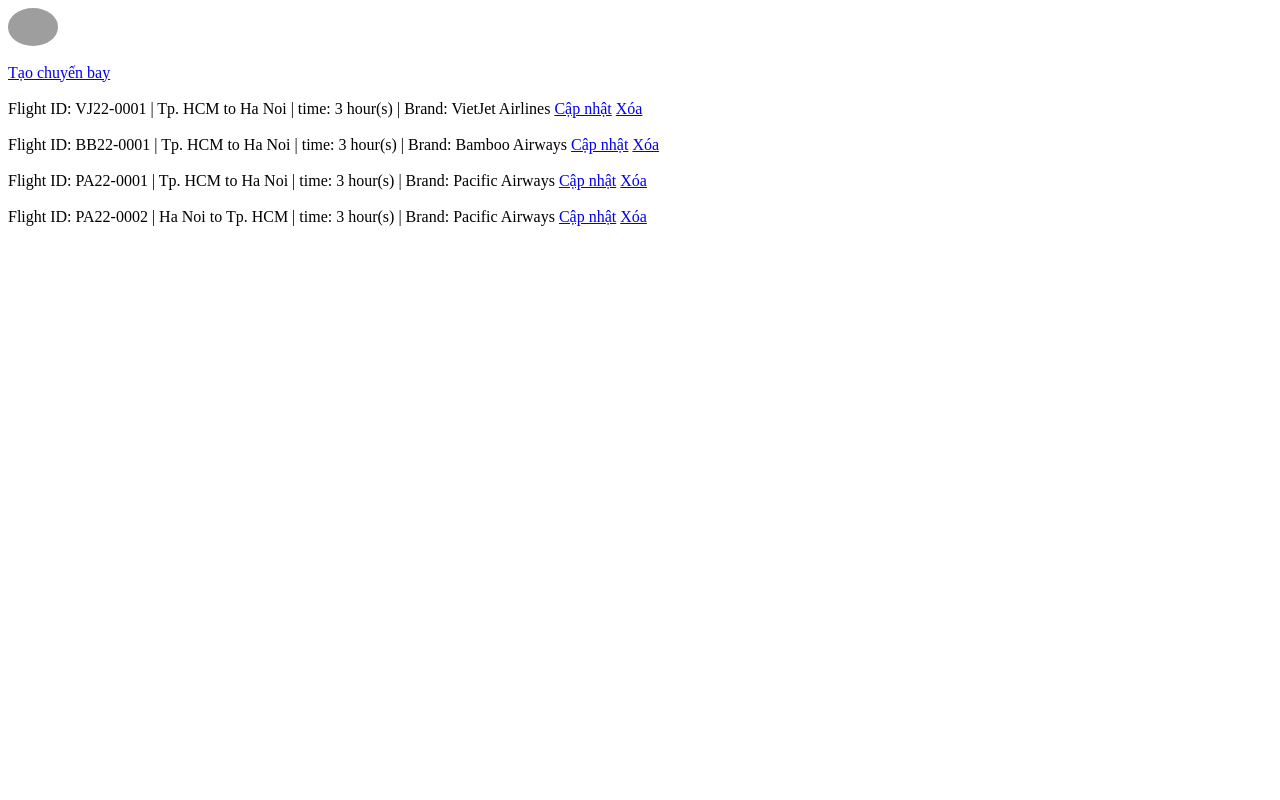
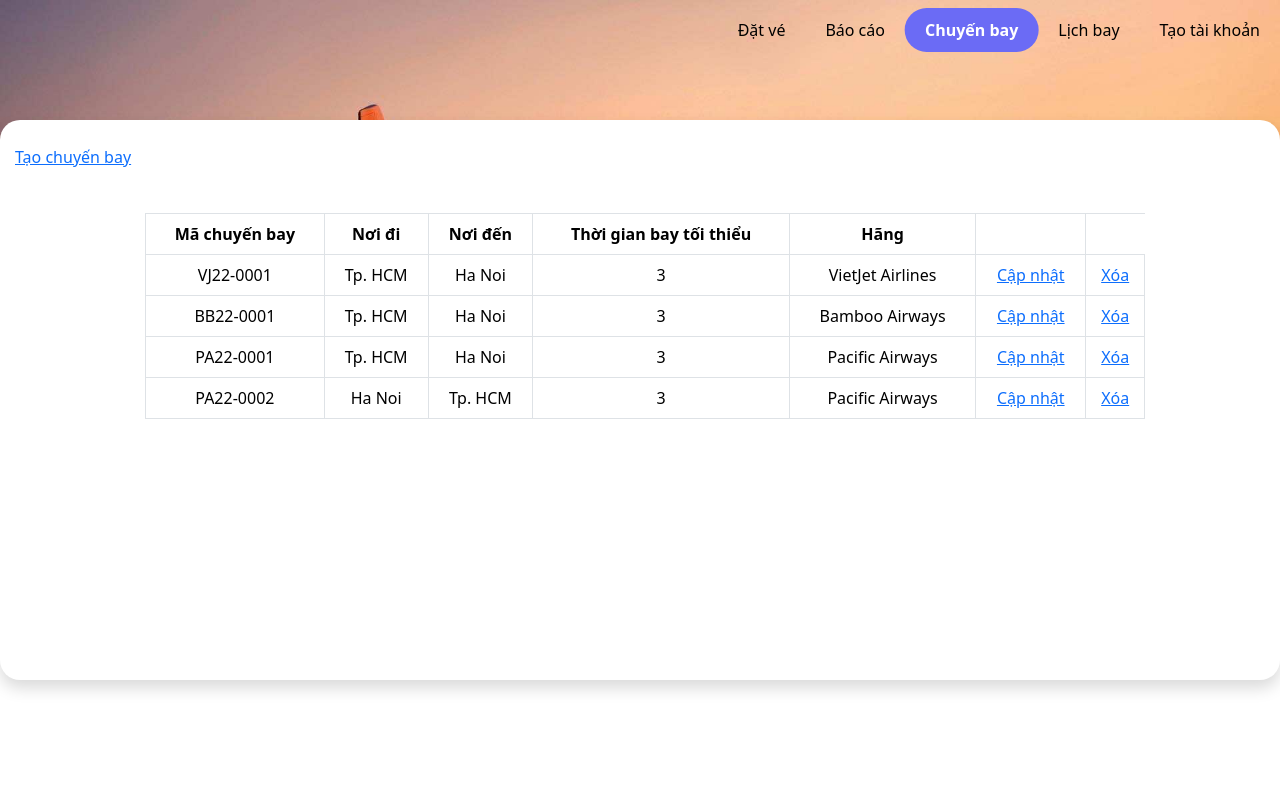
Before and after one commit to baohnq/BanVeMayBay, a Django app: page /flight_list/ in a window 1280 px wide. Run offline with Django 4.2, Linux system fonts and the light colour scheme; data comes from the database, SQL or seed files in the repository; both versions use the stored data as it was after the commit; grey boxes are pictures that could not be loaded.

Commit message:
update FE

```diff
--- a/flights/static/assets/css/styte.css
+++ b/flights/static/assets/css/styte.css
@@ -75,10 +75,32 @@
     border-radius: 20px;
 }
 
+#form-update-fl {
+    position: absolute;
+    left: 50%;
+    top: 50%;
+    transform:  translate(-50%, -50%) scaleX(-1);
+    background-color: #fff;
+    padding: 25px 60px;
+    border-radius: 20px;
+}
+
 #form-detail {
     position: absolute;
     width: 60%;
     height: 50%;
+    left: 50%;
+    top: 50%;
+    transform:  translate(-50%, -50%) scaleX(-1);
+    background-color: #fff;
+    padding: 25px 15px;
+    border-radius: 20px;
+}
+
+#form_fl_list {
+    position: absolute;
+    width: 160vh;
+    height: 70vh;
     left: 50%;
     top: 50%;
     transform:  translate(-50%, -50%) scaleX(-1);
@@ -115,6 +137,7 @@
     transform:  translate(13%, 0%);
 }
 
+
 tr {
     text-align: center;
   }
--- a/flights/templates/flight_list.html
+++ b/flights/templates/flight_list.html
@@ -1,14 +1,70 @@
-<a href="{% url 'index'  %}">
-    <img src="https://cdn-icons-png.flaticon.com/512/0/614.png" width="50px"  alt="" style="border-radius:100%;">
-</a>
-<br><br>
-<a href="{% url 'add_flight' %}">Tạo chuyến bay</a>
-<br><br>
-{% for flight in flights %}
-    <div>
-    Flight ID: {{flight.flId}} | {{flight.fromAp.place}} to {{flight.toAp.place}} | time: {{flight.flTime}} hour(s) | Brand: {{flight.brand.brName}}
-    <a href="{% url 'update_flight' flight.flId %}">Cập nhật</a>
-    <a href="{% url 'delete_flight' flight.flId %}">Xóa</a>
-    </div>
-    <br>
-{% endfor %}
+<!DOCTYPE html>
+{% load static %}
+<html lang="en">
+
+<head>
+    <meta charset="UTF-8">
+    <meta http-equiv="X-UA-Compatible" content="IE=edge">
+    <meta name="viewport" content="width=device-width, initial-scale=1.0">
+    <link href="https://cdn.jsdelivr.net/npm/bootstrap@5.3.0-alpha1/dist/css/bootstrap.min.css" rel="stylesheet"
+        integrity="sha384-GLhlTQ8iRABdZLl6O3oVMWSktQOp6b7In1Zl3/Jr59b6EGGoI1aFkw7cmDA6j6gD" crossorigin="anonymous">
+    <link rel="stylesheet" href="{% static '/assets/css/styte.css' %}">
+    <title>Document</title>
+</head>
+
+
+<header>
+</header>
+
+<body>
+    <div class="banner banner2">
+        <div class="navbar">
+            <a class="nav-item" href={% url "index" %}>Đặt vé</a>
+            <a class="nav-item" href="">Báo cáo</a>
+            <a class="nav-item active" href="{% url 'flight_list' %}">Chuyến bay</a>
+            <a class="nav-item" href="{% url 'flight_list' %}">Lịch bay</a>
+            <a class="nav-item" href="{% url 'create_user' %}">Tạo tài khoản</a>
+        </div>
+
+        <form form action="" id="form_fl_list" class="shadow">
+            <!-- <a href="{% url 'index'  %}">
+                <img src="https://cdn-icons-png.flaticon.com/512/0/614.png" width="50px" alt=""
+                    style="border-radius:100%;">
+            </a> -->
+            <!-- <br><br> -->
+            <a href="{% url 'add_flight' %}">Tạo chuyến bay</a>
+            <br><br>
+            <table class="table table-bordered table1">
+            <thead>
+                <tr>
+                    <th scope="col">Mã chuyến bay</th>
+
+                    <th scope="col">Nơi đi</th>
+                    <th scope="col">Nơi đến</th>
+                    <th scope="col">Thời gian bay tối thiểu</th>
+                    <th scope="col">Hãng</th>
+                    <th scope="col"></th>
+                </tr>
+            </thead>
+            <tbody>
+                {% for flight in flights %}
+                <tr>
+                    <td>{{flight.flId}}</td>
+                    <td>{{flight.fromAp.place}}</td>
+                    <td>{{flight.toAp.place}}</td>
+                    <td>{{flight.flTime}}</td>
+                    <!-- <td>{{flight.flTime}}</td> -->
+                    <td>{{flight.brand.brName}}</td>
+                    <td><a href="{% url 'update_flight' flight.flId %}">Cập nhật</a></td>
+                    <td><a href="{% url 'delete_flight' flight.flId %}">Xóa</a></td>
+
+                </tr>
+                <!-- <br> -->
+                {% endfor %}
+            </tbody>
+            </table>
+        </form>
+
+</body>
+
+</html>
--- a/flights/templates/main.html
+++ b/flights/templates/main.html
@@ -19,7 +19,7 @@
                     <a class="nav-item" href={% url "index" %}>Đặt vé</a>
                     <a class="nav-item" href="">Báo cáo</a>
                     <a class="nav-item" href="{% url 'flight_list' %}">Chuyến bay</a>
-                    <a class="nav-item" href="{% url 'schedules' %}">Lịch bay</a>
+                    <a class="nav-item" href="{% url 'flight_list' %}">Lịch bay</a>
                     <a class="nav-item" href="{% url 'create_user' %}">Tạo tài khoản</a>
                 </div>
             </div>
```
Also changed, not shown: flights/templates/customer_form.html (+4 -4 lines), flights/templates/delete.html (+45 -6 lines), flights/templates/update_flight.html (+33 -1 lines), db.sqlite3.
